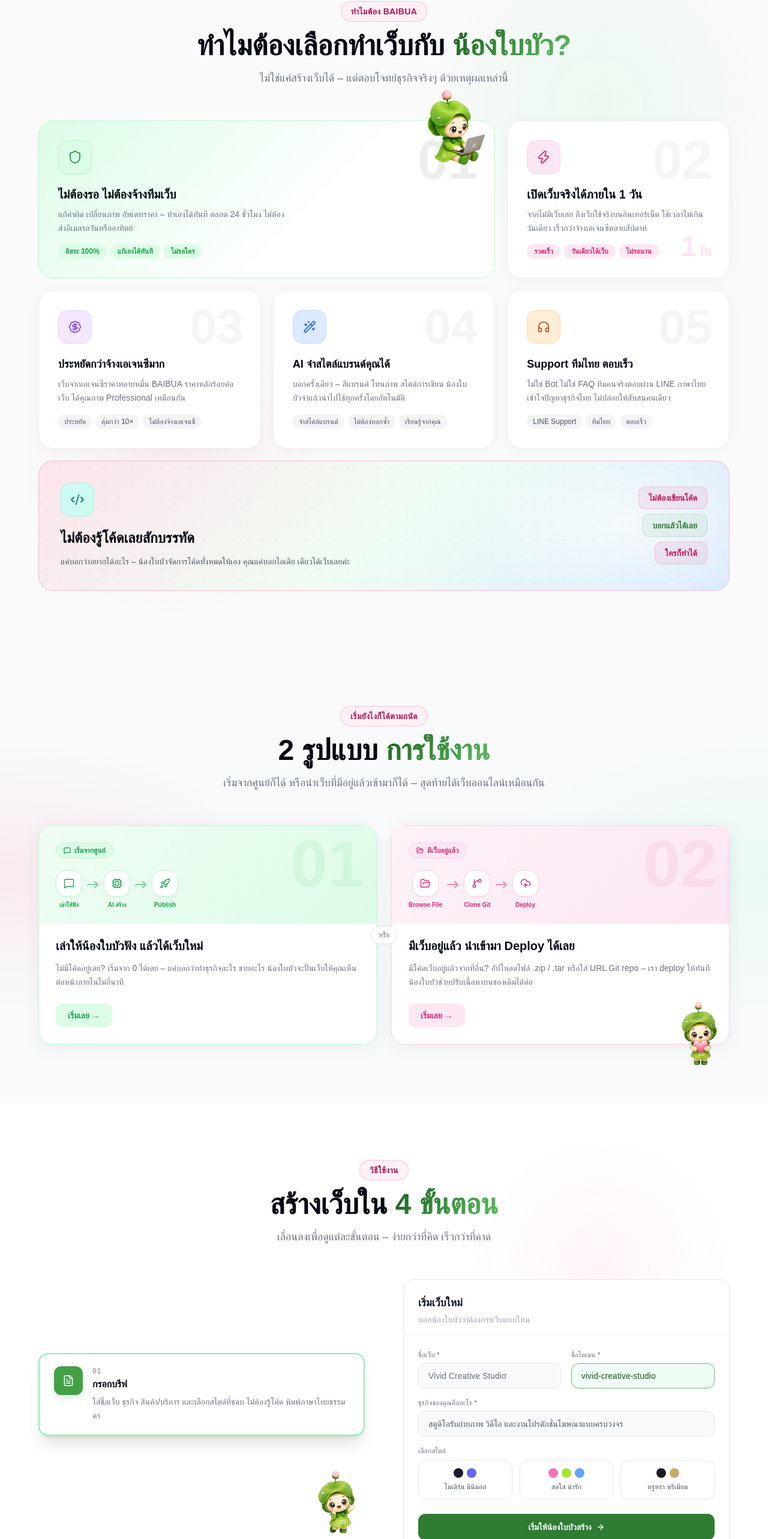
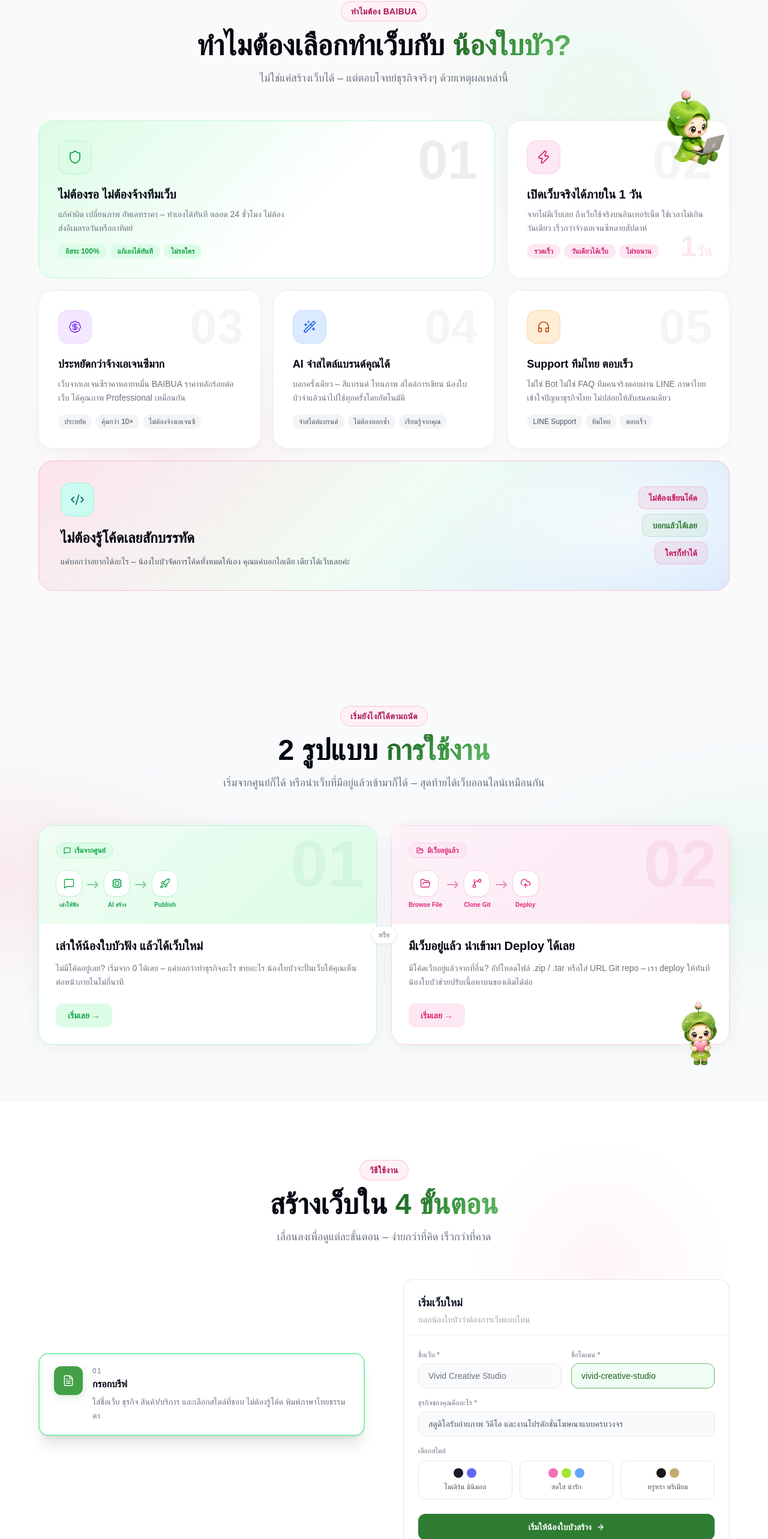
Before and after one commit to TenNatthaphong/WebBuild-Landingpage, a Next.js app: page / in a window 1280 px wide. Shown: the part 3788-6354 px from the top of the page at 60% size. Built offline with nearby package versions, Linux system fonts and the light colour scheme; a web font is replaced by a local one.

Commit message:
mascot: move laptop to card02 top-right, remove from HowItWorks

```diff
--- a/components/sections/Features.tsx
+++ b/components/sections/Features.tsx
@@ -88,11 +88,6 @@ export default function Features() {
                   ))}
                 </div>
 
-                {/* mascot-2: laptop — top-right corner of this card */}
-                <motion.div className="absolute -top-14 -right-2 pointer-events-none select-none hidden md:block z-20"
-                  animate={{ y: [0,-10,0] }} transition={{ duration: 3.2, repeat: Infinity, ease: 'easeInOut' }}>
-                  <Image src="/mascot-2.png" alt="น้องใบบัว" width={140} height={140} style={{ objectFit: 'contain' }} />
-                </motion.div>
               </motion.div>
             )
           })()}
@@ -102,8 +97,8 @@ export default function Features() {
             const f = FEATS[1]
             return (
               <motion.div
-                className="relative rounded-3xl overflow-hidden p-8 bg-white group min-h-[260px] flex flex-col justify-between"
-                style={{ border: '1.5px solid #f0f0f0', boxShadow: '0 2px 20px rgba(0,0,0,0.04)' }}
+                className="relative rounded-3xl p-8 bg-white group min-h-[260px] flex flex-col justify-between"
+                style={{ border: '1.5px solid #f0f0f0', boxShadow: '0 2px 20px rgba(0,0,0,0.04)', overflow: 'visible' }}
                 initial={{ opacity: 0, y: 40 }} whileInView={{ opacity: 1, y: 0 }}
                 viewport={{ once: true }} transition={{ duration: 0.6, delay: 0.08, ease: [0.22,1,0.36,1] }}
                 whileHover={{ y: -5 }}>
@@ -124,6 +119,12 @@ export default function Features() {
                       style={{ background: f.iconBg, color: f.accent }}>{t}</span>
                   ))}
                 </div>
+
+                {/* mascot-2: laptop — top-right corner of card 02 */}
+                <motion.div className="absolute -top-14 -right-4 pointer-events-none select-none hidden md:block z-20"
+                  animate={{ y: [0,-10,0] }} transition={{ duration: 3.2, repeat: Infinity, ease: 'easeInOut' }}>
+                  <Image src="/mascot-2.png" alt="น้องใบบัว" width={140} height={140} style={{ objectFit: 'contain' }} />
+                </motion.div>
               </motion.div>
             )
           })()}
--- a/components/sections/HowItWorks.tsx
+++ b/components/sections/HowItWorks.tsx
@@ -303,13 +303,6 @@ export default function HowItWorks() {
                     </div>
                   </motion.div>
 
-                  {/* mascot-1 โบกมือ ที่มุมล่างขวาของ step card แรก */}
-                  {i === 0 && (
-                    <motion.div className="absolute -bottom-14 -right-4 pointer-events-none select-none hidden md:block z-20"
-                      animate={{ y: [0,-10,0] }} transition={{ duration: 3.5, repeat: Infinity, ease: 'easeInOut', delay: 0.4 }}>
-                      <Image src="/mascot-1.png" alt="น้องใบบัว" width={130} height={130} style={{ objectFit: 'contain' }} />
-                    </motion.div>
-                  )}
                 </div>
               )
             })}
```
